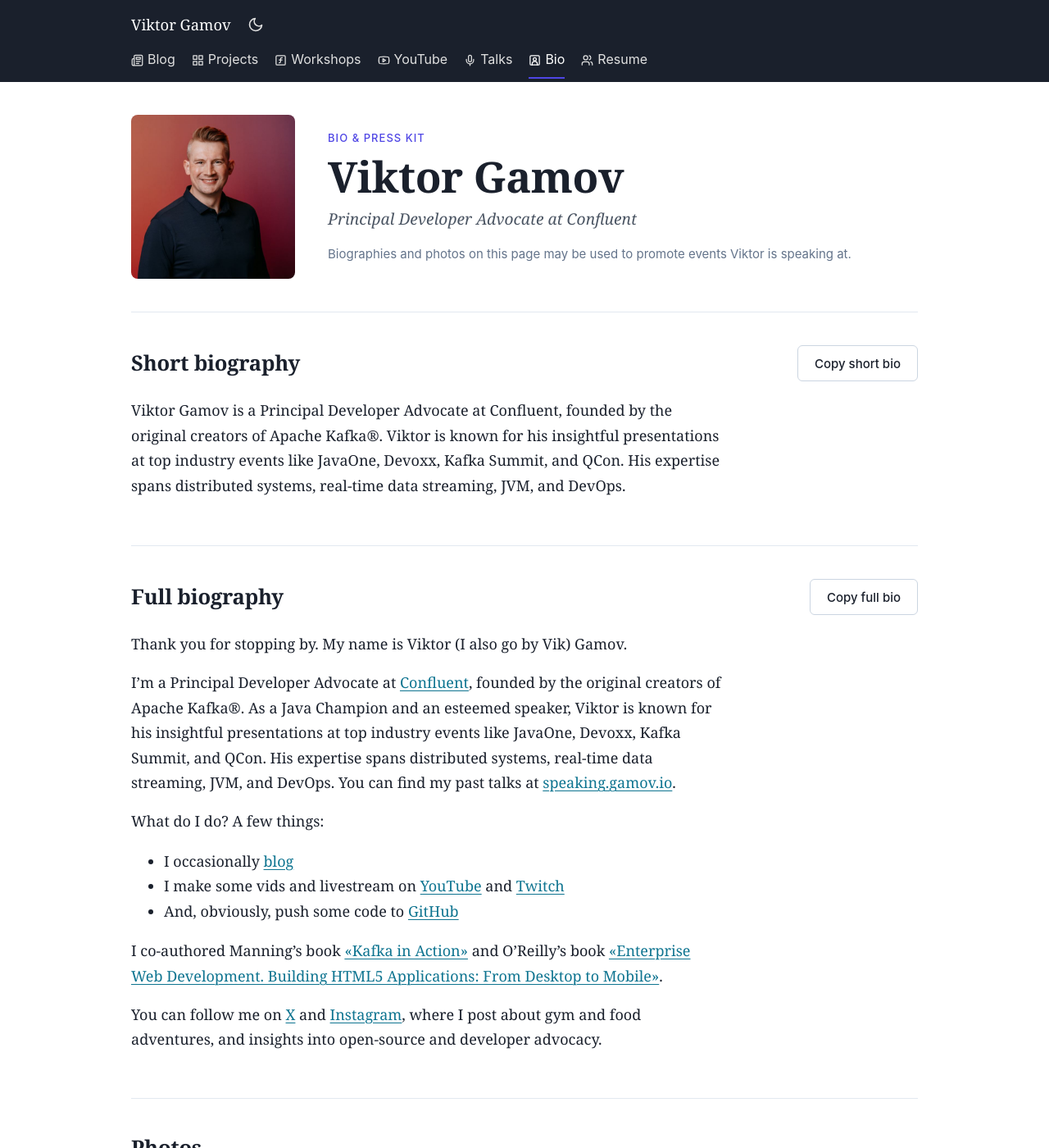
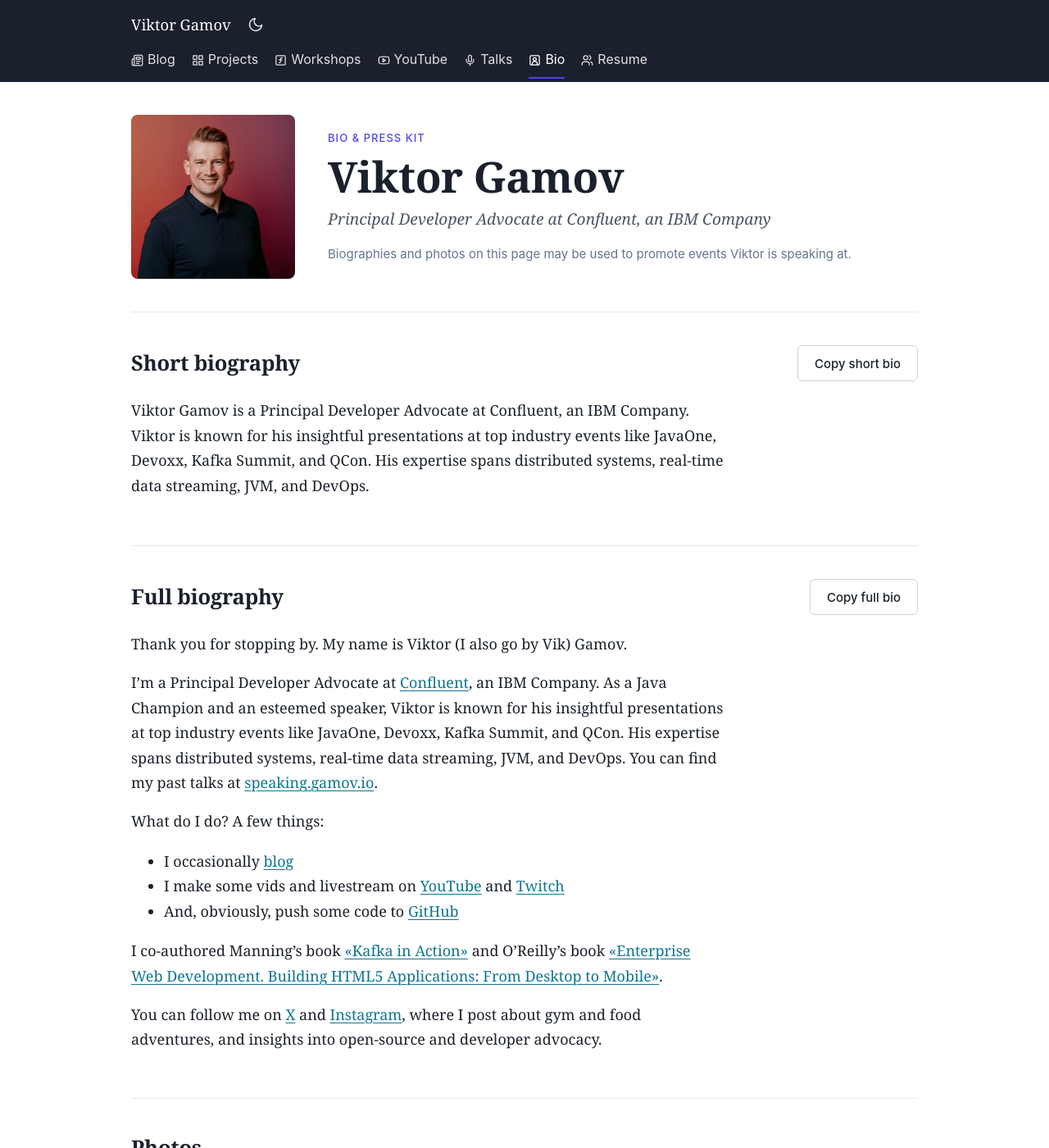
Before and after one commit to gAmUssA/speaking-shownotes, a Jekyll site: the page built from bio.html, in a window 1280 px wide and 1400 px high. Shown: the whole window at 82% size. Built offline with Jekyll 4.4.1, drawn with Linux system fonts in a browser that asks for light colours.

Commit message:
Confluent is now an IBM Company
Update headline, bios and press-kit copy.

Claude-Session: https://claude.ai/code/session_01VbxrEQPZNymporx4etdwgy

```diff
--- a/_config.yml
+++ b/_config.yml
@@ -55,13 +55,13 @@ plugins:
 speaker:
   name: "Viktor Gamov"
   display_name: ""                 # Optional: Override for display (if empty, uses name)
-  bio: "Principal Developer Advocate at Confluent, founded by the original creators of Apache Kafka®. Java Champion and speaker at JavaOne, Devoxx, Kafka Summit, and QCon. Expertise spans distributed systems, real-time data streaming, JVM, and DevOps. Co-author of “Enterprise Web Development” and “Apache Kafka® in Action”."
+  bio: "Principal Developer Advocate at Confluent, an IBM Company. Java Champion and speaker at JavaOne, Devoxx, Kafka Summit, and QCon. Expertise spans distributed systems, real-time data streaming, JVM, and DevOps. Co-author of “Enterprise Web Development” and “Apache Kafka® in Action”."
   # Portfolio hero (all optional)
-  headline: "Principal Developer Advocate at Confluent"
+  headline: "Principal Developer Advocate at Confluent, an IBM Company"
   # Hero intro, same voice as the gamov.io homepage (falls back to bio)
   intro: "I build, break, and explain distributed systems. Developer advocate, author of Kafka in Action, and co-host of DevRel Radio. I’ve spent two decades turning complex tech into something humans actually enjoy using."
   badges: ["Java Champion", "Conference Speaker", "Published Author", "Podcast Host"]
-  short_bio: "Viktor Gamov is a Principal Developer Advocate at Confluent, founded by the original creators of Apache Kafka®. Viktor is known for his insightful presentations at top industry events like JavaOne, Devoxx, Kafka Summit, and QCon. His expertise spans distributed systems, real-time data streaming, JVM, and DevOps."
+  short_bio: "Viktor Gamov is a Principal Developer Advocate at Confluent, an IBM Company. Viktor is known for his insightful presentations at top industry events like JavaOne, Devoxx, Kafka Summit, and QCon. His expertise spans distributed systems, real-time data streaming, JVM, and DevOps."
   youtube_url: "https://www.youtube.com/@viktorgamov"
   speaking_since: "2010"           # adds an "On stage since" stat
   booking_url: ""                  # e.g. "mailto:you@example.com" — shows an "Invite me to speak" button
--- a/bio.html
+++ b/bio.html
@@ -37,7 +37,7 @@ permalink: /bio/
         {% capture full_bio %}
 Thank you for stopping by. My name is Viktor (I also go by Vik) Gamov.
 
-I’m a Principal Developer Advocate at [Confluent](https://developer.confluent.io), founded by the original creators of Apache Kafka®. As a Java Champion and an esteemed speaker, Viktor is known for his insightful presentations at top industry events like JavaOne, Devoxx, Kafka Summit, and QCon. His expertise spans distributed systems, real-time data streaming, JVM, and DevOps. You can find my past talks at [speaking.gamov.io](https://speaking.gamov.io/).
+I’m a Principal Developer Advocate at [Confluent](https://developer.confluent.io), an IBM Company. As a Java Champion and an esteemed speaker, Viktor is known for his insightful presentations at top industry events like JavaOne, Devoxx, Kafka Summit, and QCon. His expertise spans distributed systems, real-time data streaming, JVM, and DevOps. You can find my past talks at [speaking.gamov.io](https://speaking.gamov.io/).
 
 What do I do? A few things:
 
```
